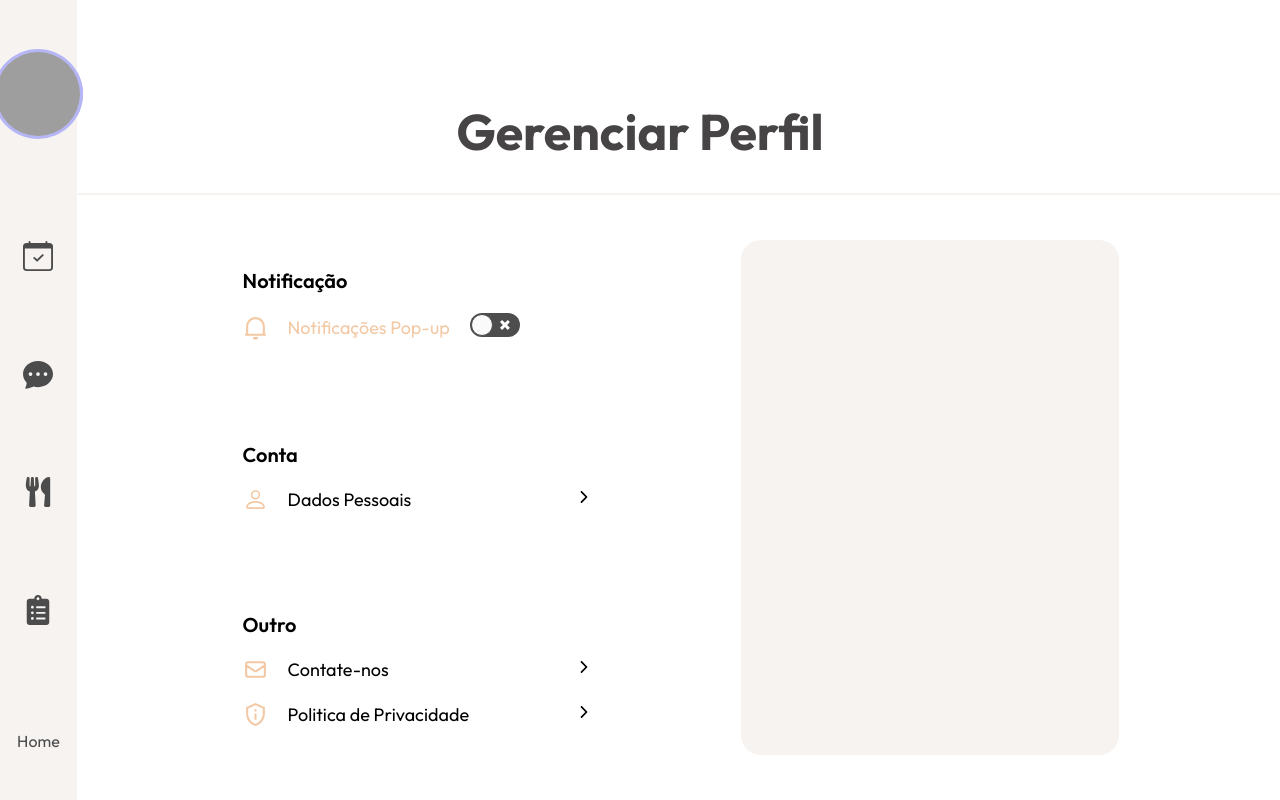
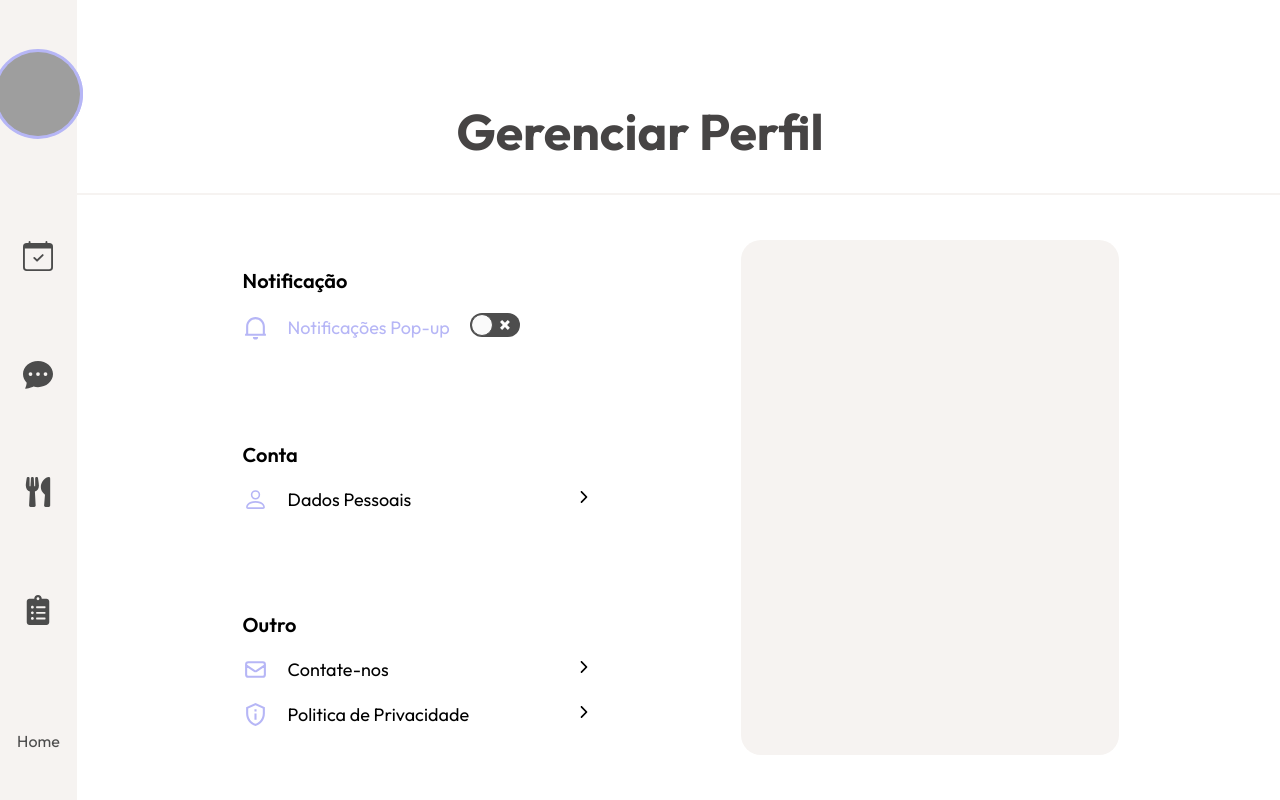
Before and after one commit to TCC-DevSharks/Web, a Next.js app: page /medico/perfil in a window 1280 px wide. In both pictures the pointer is over the element "Notificações Pop-up". Built offline with nearby package versions, Linux system fonts and the light colour scheme; grey boxes are pictures that could not be loaded.

Commit message:
cores médico

```diff
--- a/styles/Perfil.module.css
+++ b/styles/Perfil.module.css
@@ -64,7 +64,7 @@
 
 .description a {
     display: flex;
-    color: #F2C9A4;
+    color: var(--medium-purple);
     font-size: 25px;
 }
 
@@ -77,7 +77,7 @@
 }
 
 .description:hover {
-    color: #F2C9A4;
+    color: var(--medium-purple);
 }
 
 .seta {
```
